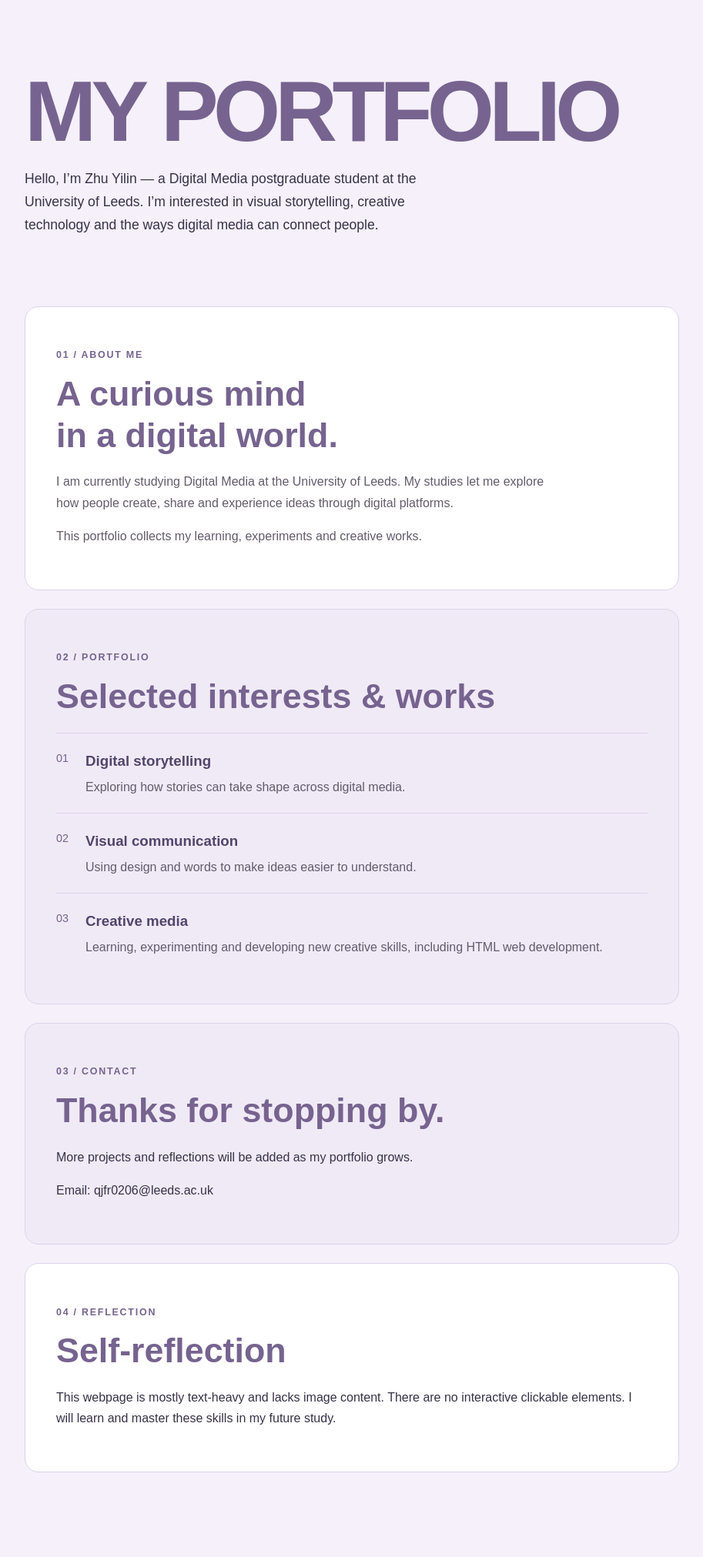
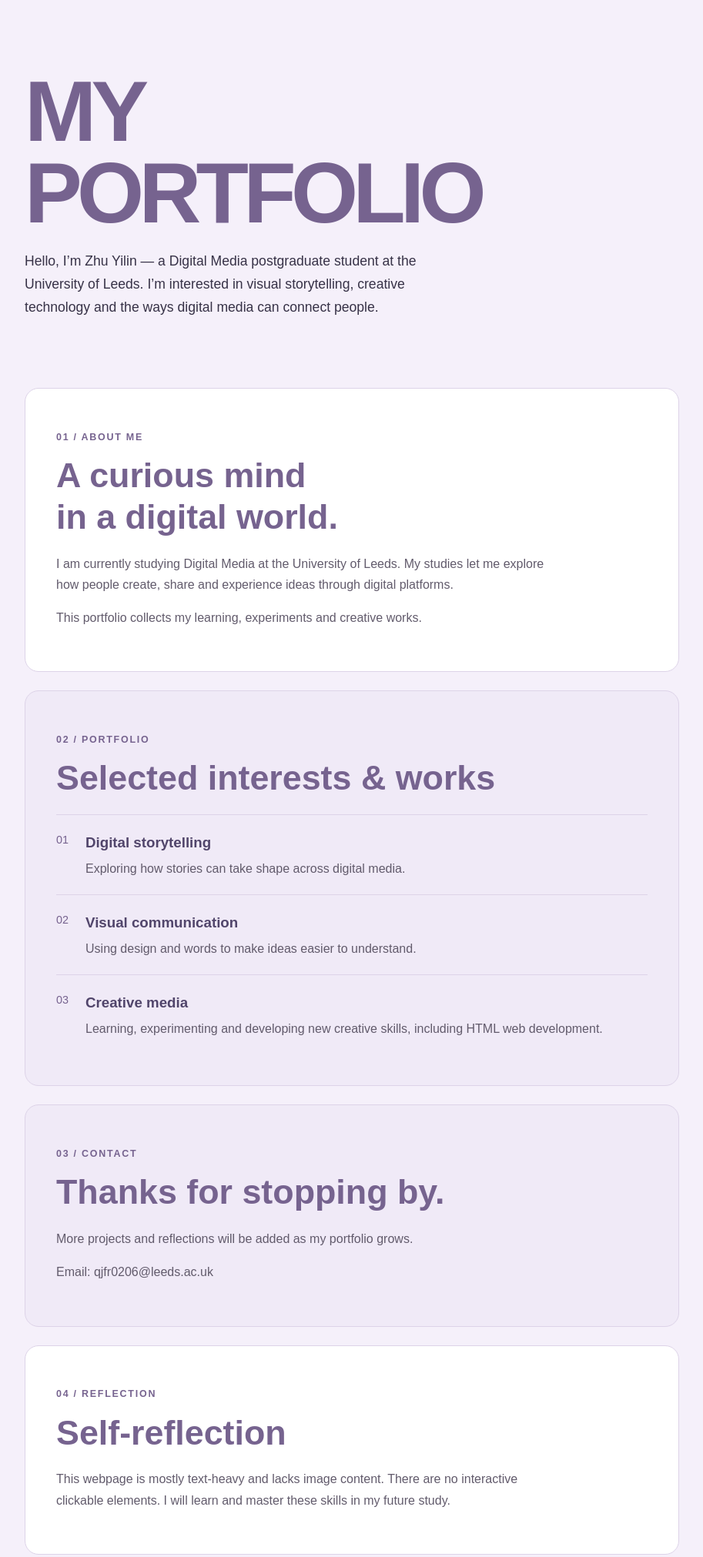
Before and after one commit to lin04819/example, a plain HTML site: page mywebsite/index.html in a window 1280 px wide. Shown: the whole page at 77% size, without its empty margins (183-1096 px from the left). Before the commit the page ends 1937 px from the top, so only its background shows below. Drawn offline with Linux system fonts and the light colour scheme.

Commit message:
Update index.html

```diff
--- a/mywebsite/index.html
+++ b/mywebsite/index.html
@@ -7,7 +7,7 @@
 <body>
   <main>
     <section class="intro">
-      <h1>MY PORTFOLIO</h1>
+      <h1>MY<br><span>PORTFOLIO</span></h1>
       <p class="intro-text">
         Hello, I’m Zhu Yilin — a Digital Media postgraduate student at the University of Leeds.
         I’m interested in visual storytelling, creative technology and the ways
@@ -53,22 +53,18 @@
     </section>
     <section class="content-section contact-section" id="contact">
       <p class="section-label">03 / CONTACT</p>
-       <div>
       <h2>Thanks for stopping by.</h2>
       <p>More projects and reflections will be added as my portfolio grows.</p>
       <p>Email: qjfr0206@leeds.ac.uk</p>
-      </div>
-     </section>
+    </section>
     <section class="content-section">
       <p class="section-label">04 / REFLECTION</p>
-       <div>
       <h2>Self-reflection</h2>
       <p>
         This webpage is mostly text-heavy and lacks image content.
         There are no interactive clickable elements.
         I will learn and master these skills in my future study.
       </p>
-      </div>
     </section>
   </main>
 </body>
```
